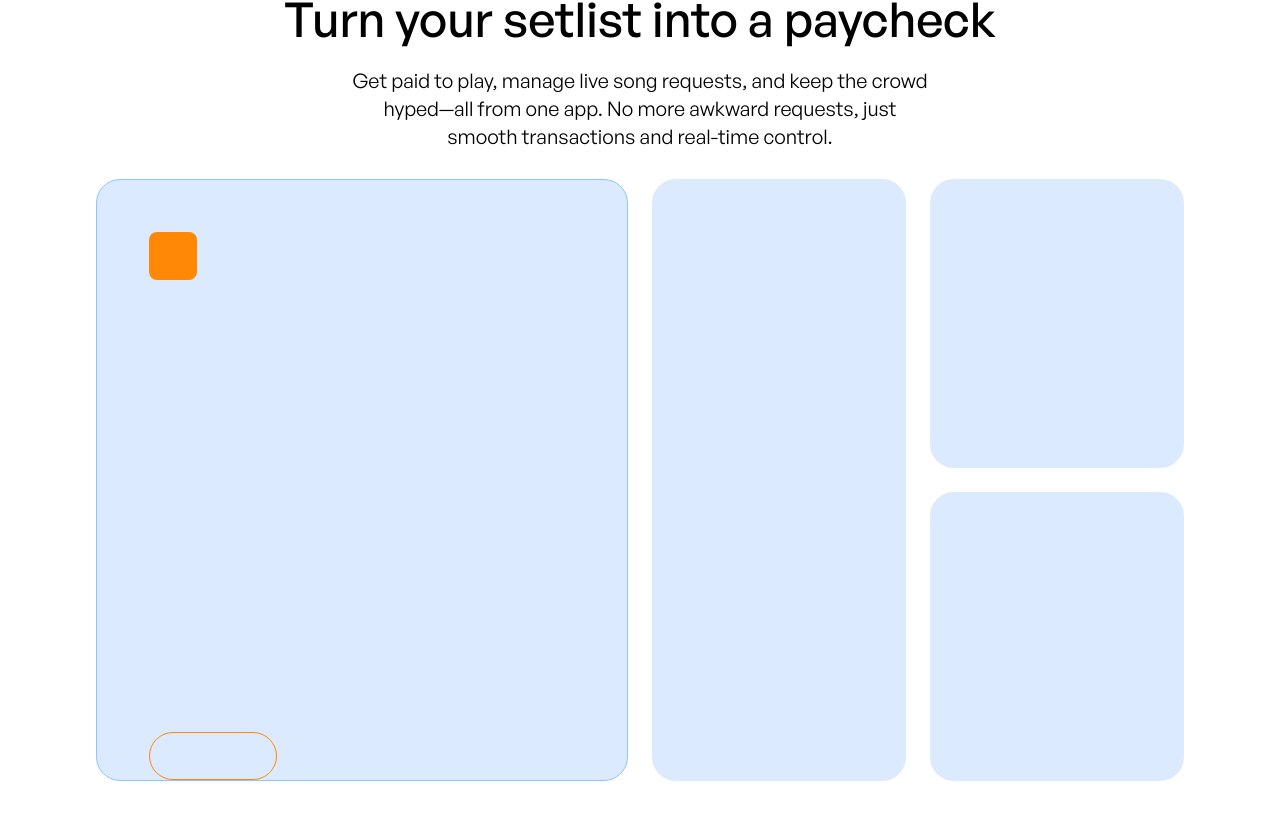
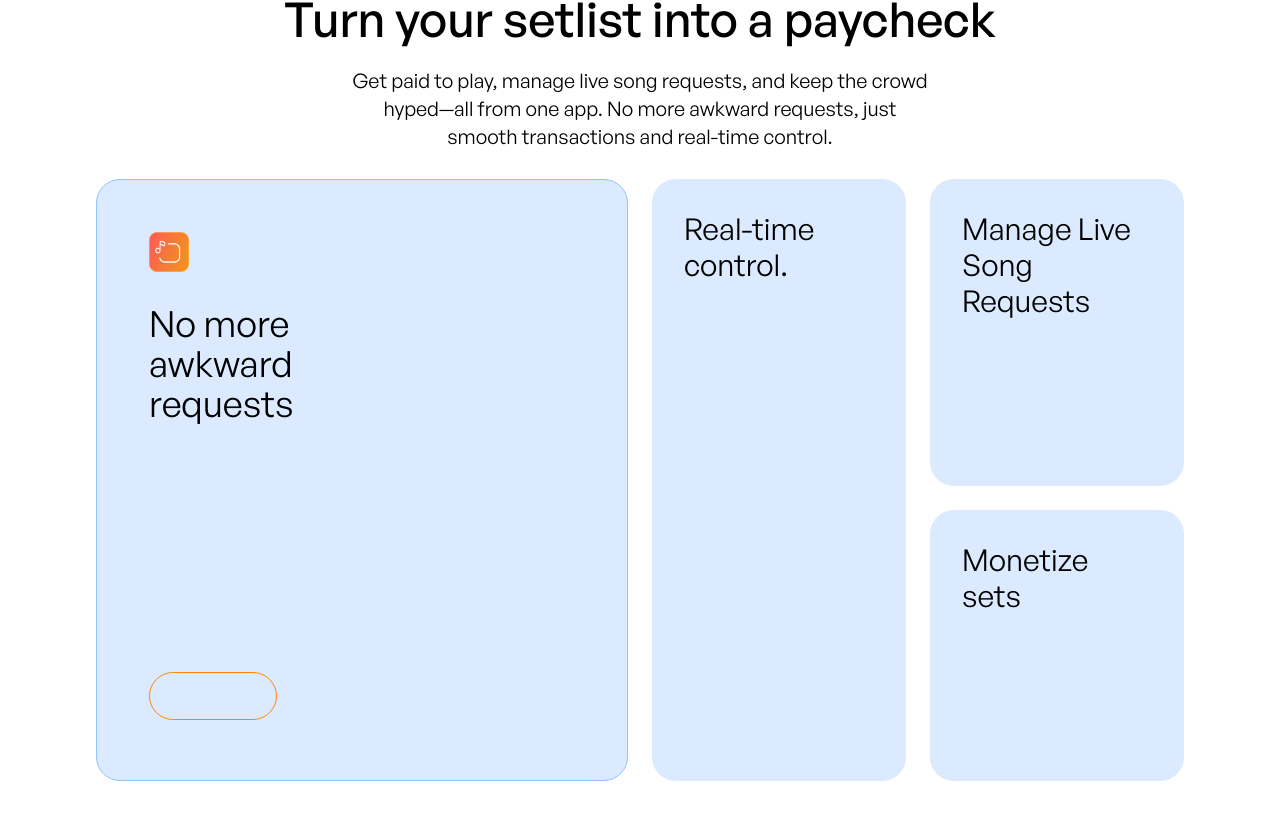
Before and after one commit to TheJoBoCollective/quee-web, a Next.js app: page / in a window 1280 px wide. Shown: the part 1755-2574 px from the top of the page. Built offline with nearby package versions, Linux system fonts and the light colour scheme.

Commit message:
add images and update text in User and DJ sections of HowItWorks component

```diff
--- a/src/components/landing/HowItWorks.tsx
+++ b/src/components/landing/HowItWorks.tsx
@@ -1,4 +1,5 @@
 "use client";
+import Image from "next/image";
 import React, { useState } from "react";
 import ToggleButton from "@/components/ui/ToggleButton";
 
@@ -36,25 +37,35 @@ const UserHowItWorks = () => {
       <div className="grid grid-cols-1 md:grid-cols-2 gap-6 min-h-[602px]">
         <div className="bg-blue-100 rounded-3xl p-8 border border-blue-300">
           <div className="h-full flex flex-col justify-between">
-            <div>
-              <div className="w-12 h-12 bg-orange-400 rounded-lg mb-8"></div>
-
-              <div className="h-24 w-3/4"></div>
+            <div className="w-3/5">
+              <Image
+                src="/favicon.png"
+                width={42}
+                height={42}
+                className="w-10 h-10 mb-8"
+                alt="Quee logo"
+              />
+              <p className="w-full text-4xl">Send out a song request!</p>
             </div>
 
             <div className="mt-auto">
-              <div className="w-32 h-12 border border-orange-400 rounded-full"></div>
+              <div className="w-32 h-12 border border-orange-400 rounded-full mb-15"></div>
             </div>
           </div>
         </div>
 
         <div className="grid grid-cols-1 gap-6">
           <div className="bg-blue-100 rounded-3xl p-8">
-            <div className="h-full"></div>
+            <div className="h-full">
+              {" "}
+              <p className="text-3xl">Send a tip to the DJ</p>
+            </div>
           </div>
 
           <div className="bg-blue-100 rounded-3xl p-8">
-            <div className="h-full"></div>
+            <div className="h-full">
+              <p className="text-3xl">Find any track</p>
+            </div>
           </div>
         </div>
       </div>
@@ -67,29 +78,40 @@ const DJHowItWorks = () => {
       <div className="grid grid-cols-1 md:grid-cols-2 gap-6 min-h-[602px]">
         <div className="bg-blue-100 rounded-3xl px-13 pt-13 border border-blue-300">
           <div className="h-full flex flex-col justify-between">
-            <div>
-              <div className="w-12 h-12 bg-orange-400 rounded-lg mb-8"></div>
-
-              <div className="h-24 w-3/4"></div>
+            <div className="w-3/5">
+              <Image
+                src="/favicon.png"
+                width={42}
+                height={42}
+                className="w-10 h-10 mb-8"
+                alt="Quee logo"
+              />
+              <p className="w-full text-4xl">No more awkward requests</p>
             </div>
 
             <div className="mt-auto">
-              <div className="w-32 h-12 border border-orange-400 rounded-full"></div>
+              <div className="w-32 h-12 border border-orange-400 rounded-full mb-15"></div>
             </div>
           </div>
         </div>
 
         <div className="grid grid-cols-2 gap-6">
           <div className="bg-blue-100 rounded-3xl p-8 row-span-2">
-            <div className="h-full"></div>
+            <div className="h-full">
+              <p className="text-3xl">Real-time control.</p>
+            </div>
           </div>
 
           <div className="bg-blue-100 rounded-3xl p-8">
-            <div className="h-full"></div>
+            <div className="h-full">
+              <p className="text-3xl"> Manage Live Song Requests</p>
+            </div>
           </div>
 
           <div className="bg-blue-100 rounded-3xl p-8">
-            <div className="h-full"></div>
+            <div className="h-full">
+              <p className="text-3xl">Monetize sets</p>
+            </div>
           </div>
         </div>
       </div>
```
